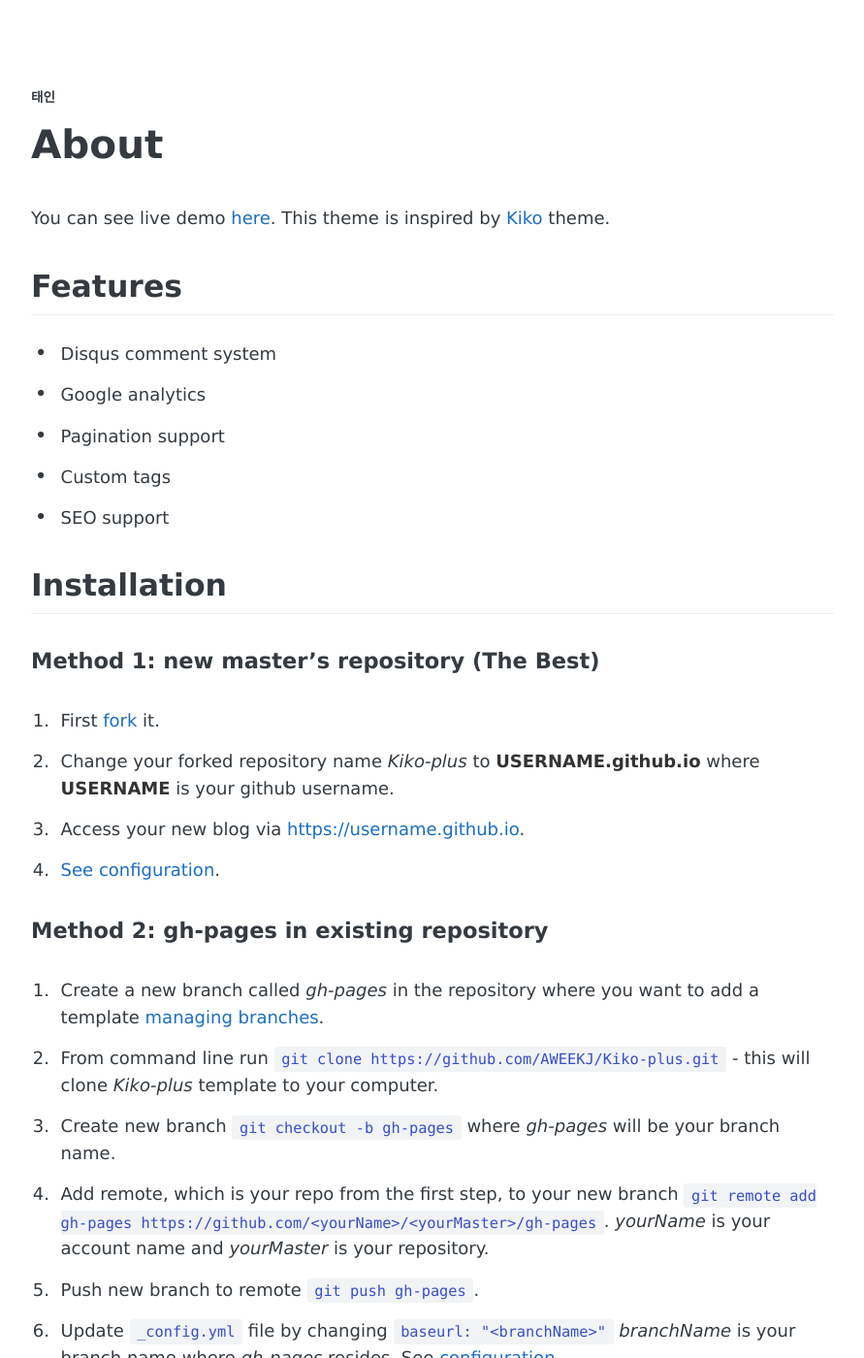
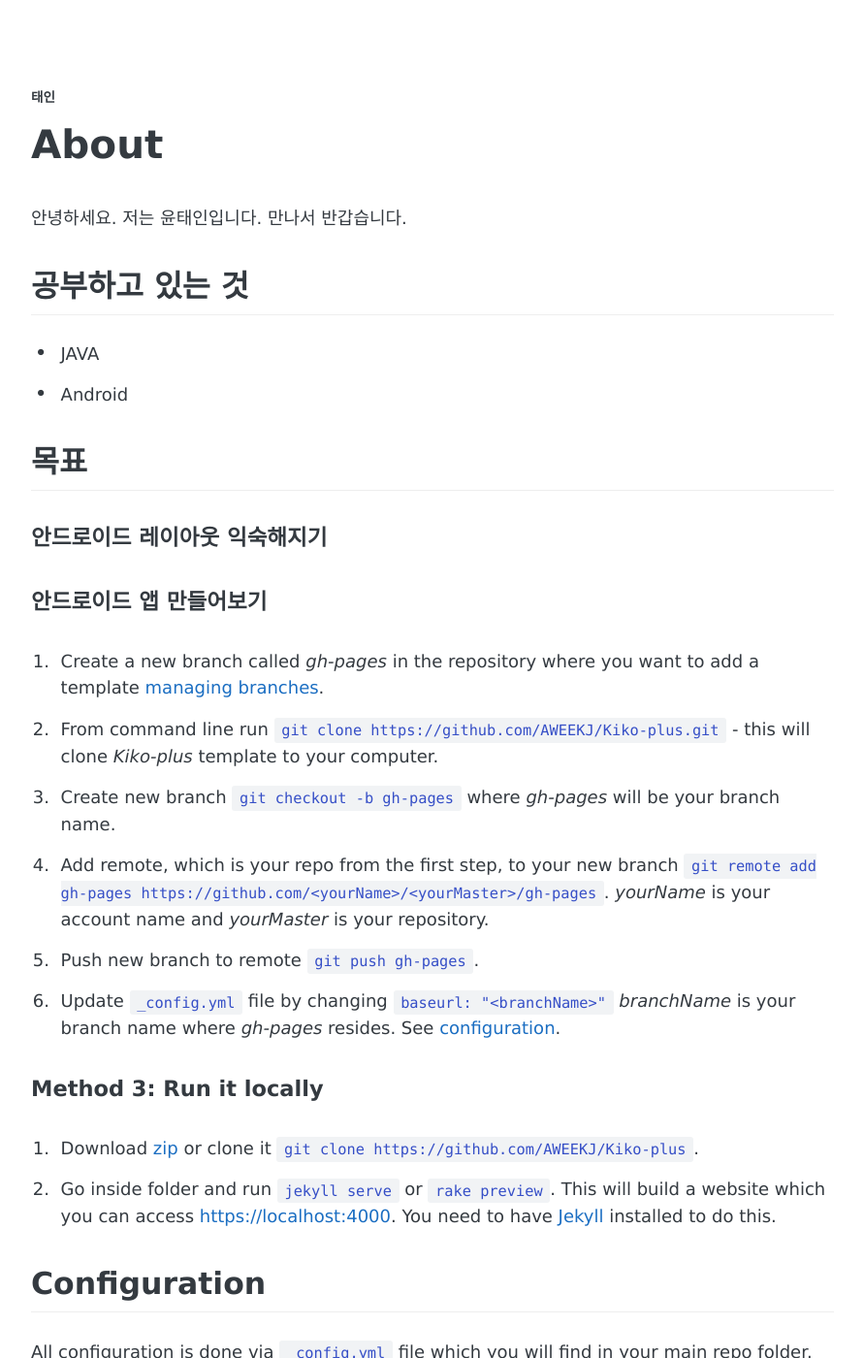
Before and after one commit to Taein0910/blog, a Jekyll site: the page built from about.md, in a window 1280 px wide and 1400 px high. Shown: the whole window at 97% size, without its empty margins (194-1085 px from the left). Built offline with Jekyll 4.4.1, drawn with Linux system fonts in a browser that asks for light colours; some web fonts are replaced.

Commit message:
first posting

```diff
--- a/about.md
+++ b/about.md
@@ -3,27 +3,20 @@ title: About
 permalink: /about/
 ---
 
-You can see live demo [here](https://aweekj.github.io/Kiko-plus). This theme is inspired by [Kiko](http://github.com/gfjaru/Kiko) theme.
+안녕하세요. 저는 윤태인입니다. 만나서 반갑습니다.
 
-## Features
+## 공부하고 있는 것
 
-- Disqus comment system
-- Google analytics
-- Pagination support
-- Custom tags
-- SEO support
+- JAVA
+- Android
 
 
-## Installation
+## 목표
 
-#### Method 1: new master's repository (The Best)
+#### 안드로이드 레이아웃 익숙해지기
 
-1. First [fork](https://github.com/AWEEKJ/Kiko-plus/fork) it.
-2. Change your forked repository name _Kiko-plus_ to __USERNAME.github.io__ where __USERNAME__ is your github username.
-3. Access your new blog via [https://username.github.io](https://username.github.io).
-4. [See configuration](#configuration).
 
-#### Method 2: gh-pages in existing repository
+#### 안드로이드 앱 만들어보기
 
 1. Create a new branch called _gh-pages_ in the repository where you want to add a template [managing branches](https://help.github.com/articles/creating-and-deleting-branches-within-your-repository/).
 2. From command line run `git clone https://github.com/AWEEKJ/Kiko-plus.git` - this will clone _Kiko-plus_ template to your computer.
```
Also changed, not shown: _posts/2018-12-13-javaQ-post.md (added, +55 -0 lines).
